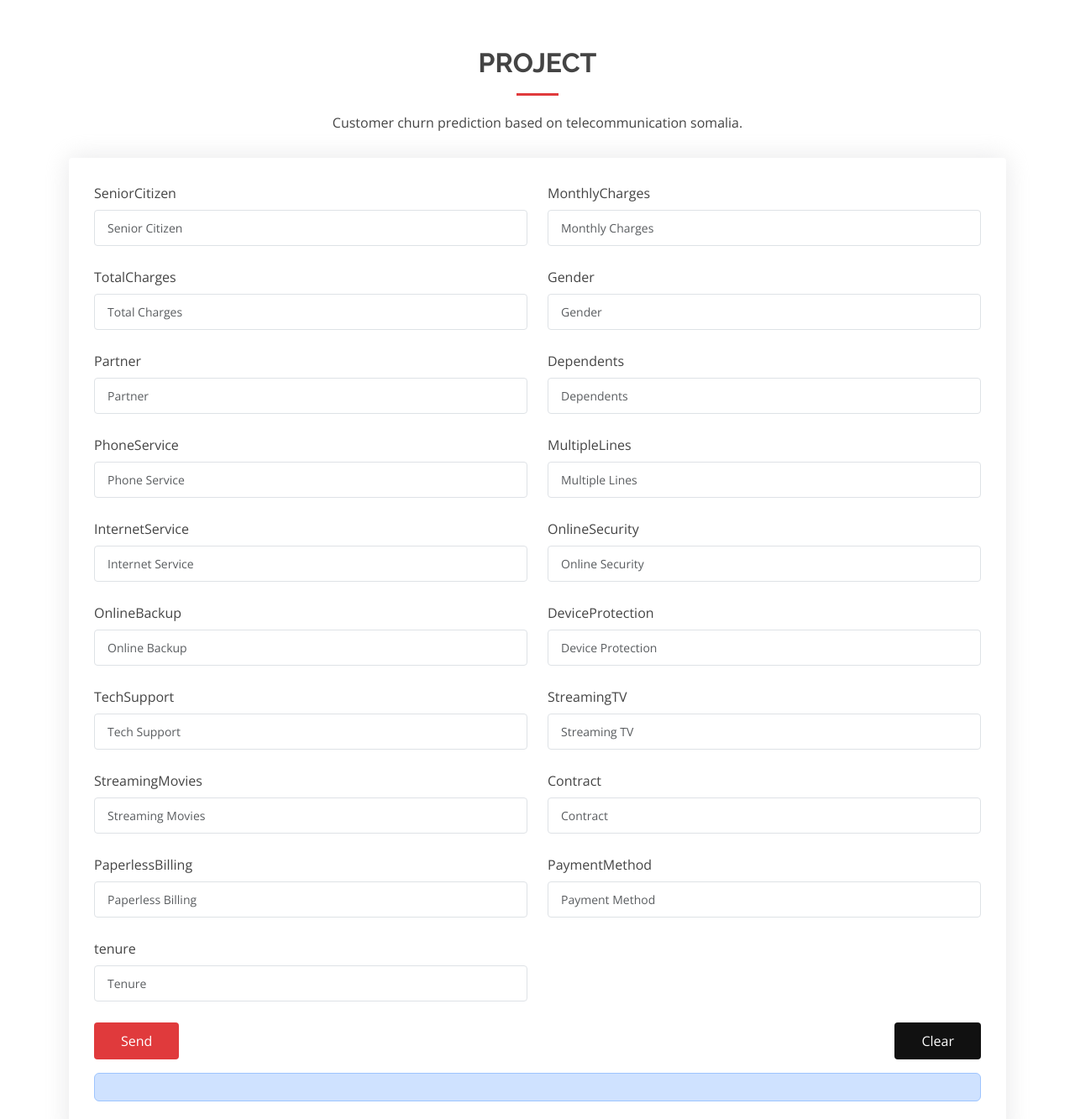
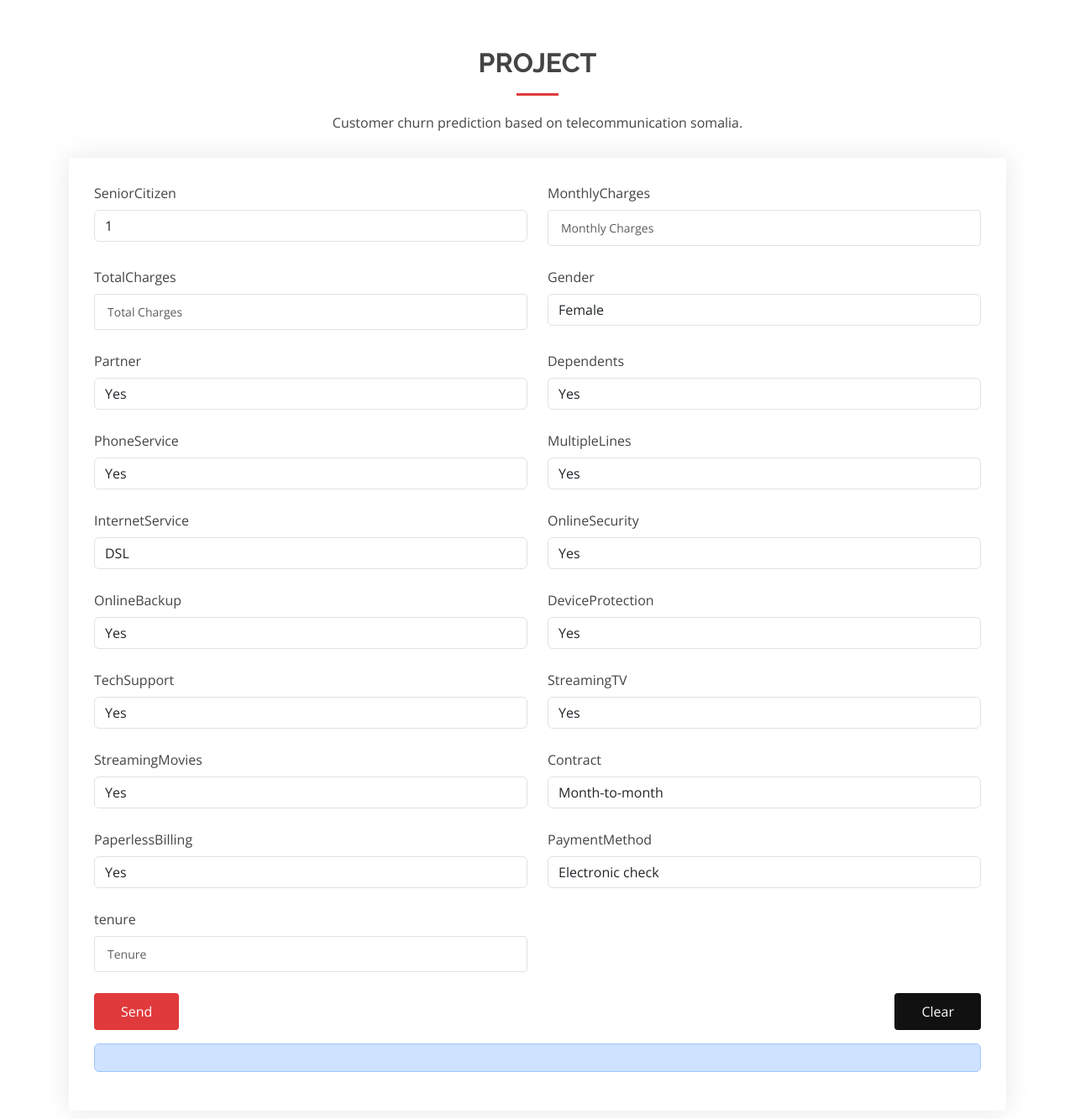
Before and after one commit to Zack-Ali-Hassan/customer-churn-prediction-using-machine-learning, a Flask app: page / in a window 1280 px wide. Shown: the part 2522-3855 px from the top of the page at 84% size. Run offline with Flask 3, Linux system fonts and the light colour scheme; parts of the project's set-up code (start-up, migrations or seed data) failed here and were passed over; some libraries are stand-ins or nearby versions.

Commit message:
first commit 5-5-2024

```diff
--- a/app.py
+++ b/app.py
@@ -52,9 +52,9 @@ def predict():
     inputQuery18 = request.form['PaymentMethod']
     inputQuery19 = request.form['tenure']
     # model = pickle.load(open("../Project/Telco-Customer-Churn-Prediction/modeldt.sav", "rb"))
-    # model = pickle.load(open("../Project/Telco-Customer-Churn-Prediction/modellog.sav", "rb"))
+    model = pickle.load(open("../Project/Telco-Customer-Churn-Prediction/modellog.sav", "rb"))
     # model = pickle.load(open("../Project/Telco-Customer-Churn-Prediction/modelrf.sav", "rb"))
-    model = pickle.load(open("../Project/Telco-Customer-Churn-Prediction/modelsvm.sav", "rb"))
+    # model = pickle.load(open("../Project/Telco-Customer-Churn-Prediction/modelsvm.sav", "rb"))
 
     data = [[inputQuery1, inputQuery2, inputQuery3, inputQuery4, inputQuery5, inputQuery6, inputQuery7,
              inputQuery8, inputQuery9, inputQuery10, inputQuery11, inputQuery12, inputQuery13, inputQuery14,
--- a/templates/index.html
+++ b/templates/index.html
@@ -164,79 +164,138 @@
               <div class="row">
                 <div class="col-lg-6 form-group">
                   <label for="" class="form-label mb-2">SeniorCitizen</label>
-                  <input type="text" name="SeniorCitizen" class="form-control" id="SeniorCitizen" value="{{SeniorCitizen}}" placeholder="Senior Citizen" required>
+                  <select name="SeniorCitizen" class="form-control" id="SeniorCitizen" required>
+                    <option value="1" {% if SeniorCitizen == 1 %}selected{% endif %}>1</option>
+                    <option value="0" {% if SeniorCitizen == 0 %}selected{% endif %}>0</option>
+                </select>
                 </div>
                 <div class="col-lg-6 form-group">
                   <label for="" class="form-label mb-2">MonthlyCharges</label>
-                  <input type="text" name="MonthlyCharges" class="form-control" id="MonthlyCharges" value="{{MonthlyCharges}}" placeholder="Monthly Charges" required>
+                  <input type="number" name="MonthlyCharges" class="form-control" id="MonthlyCharges" value="{{MonthlyCharges}}" placeholder="Monthly Charges" required>
                 </div>
                 <div class="col-lg-6 form-group">
                   <label for="" class="form-label mb-2">TotalCharges</label>
-                  <input type="text" name="TotalCharges" class="form-control" id="TotalCharges" value="{{TotalCharges}}" placeholder="Total Charges" required>
+                  <input type="number" name="TotalCharges" class="form-control" id="TotalCharges" value="{{TotalCharges}}" placeholder="Total Charges" required>
                 </div>
                 <div class="col-lg-6 form-group">
                   <label for="" class="form-label mb-2">Gender</label>
-                  <input type="text" name="Gender" class="form-control" id="Gender" value="{{Gender}}" placeholder="Gender" required>
+                   <select name="Gender" class="form-control" id="Gender" required>
+                    <option value="Female" {% if Gender == 'Female' %}selected{% endif %}>Female</option>
+                    <option value="Male" {% if Gender == 'Male' %}selected{% endif %}>Male</option>
+                </select>
                 </div>
                 <div class="col-lg-6 form-group">
                   <label for="" class="form-label mb-2">Partner</label>
-                  <input type="text" name="Partner" class="form-control" id="Partner" value="{{Partner}}" placeholder="Partner" required>
+                   <select name="Partner" class="form-control" id="Partner" required>
+                    <option value="Yes" {% if Partner == 'Yes' %}selected{% endif %}>Yes</option>
+                    <option value="No" {% if Partner == 'No' %}selected{% endif %}>No</option>
+                  </select>
                 </div>
                 <div class="col-lg-6 form-group">
                   <label for="" class="form-label mb-2">Dependents</label>
-                  <input type="text" name="Dependents" class="form-control" id="Dependents" value="{{Dependents}}" placeholder="Dependents" required>
+                   <select name="Dependents" class="form-control" id="Dependents" required>
+                    <option value="Yes" {% if Dependents == 'Yes' %}selected{% endif %}>Yes</option>
+                    <option value="No" {% if Dependents == 'No' %}selected{% endif %}>No</option>
+                  </select>
                 </div>
                 <div class="col-lg-6 form-group">
                   <label for="" class="form-label mb-2">PhoneService</label>
-                  <input type="text" name="PhoneService" class="form-control" id="PhoneService" value="{{PhoneService}}" placeholder="Phone Service" required>
+                   <select name="PhoneService" class="form-control" id="PhoneService" required>
+                    <option value="Yes" {% if PhoneService == 'Yes' %}selected{% endif %}>Yes</option>
+                    <option value="No" {% if PhoneService == 'No' %}selected{% endif %}>No</option>
+                  </select>
                 </div>
                 <div class="col-lg-6 form-group">
                   <label for="" class="form-label mb-2">MultipleLines</label>
-                  <input type="text" name="MultipleLines" class="form-control" id="MultipleLines" value="{{MultipleLines}}" placeholder="Multiple Lines" required>
+                   <select name="MultipleLines" class="form-control" id="MultipleLines" required>
+                    <option value="Yes" {% if MultipleLines == 'Yes' %}selected{% endif %}>Yes</option>
+                    <option value="No" {% if MultipleLines == 'No' %}selected{% endif %}>No</option>
+                    <option value="No phone service" {% if MultipleLines == 'No phone service' %}selected{% endif %}>No phone service</option>
+                  </select>
                 </div>
                 <div class="col-lg-6 form-group">
                   <label for="" class="form-label mb-2">InternetService</label>
-                  <input type="text" name="InternetService" class="form-control" id="InternetService" value="{{InternetService}}" placeholder="Internet Service" required>
+                   <select name="InternetService" class="form-control" id="InternetService" required>
+                    <option value="DSL" {% if InternetService == 'DSL' %}selected{% endif %}>DSL</option>
+                    <option value="Fiber optic" {% if InternetService == 'Fiber optic' %}selected{% endif %}>Fiber optic</option>
+                    <option value="No" {% if InternetService == 'No' %}selected{% endif %}>No</option>
+                  </select>
                 </div>
                 <div class="col-lg-6 form-group">
                   <label for="" class="form-label mb-2">OnlineSecurity</label>
-                  <input type="text" name="OnlineSecurity" class="form-control" id="OnlineSecurity" value="{{OnlineSecurity}}" placeholder="Online Security" required>
+                   <select name="OnlineSecurity" class="form-control" id="OnlineSecurity" required>
+                    <option value="Yes" {% if OnlineSecurity == 'Yes' %}selected{% endif %}>Yes</option>
+                    <option value="No" {% if OnlineSecurity == 'No' %}selected{% endif %}>No</option>
+                    <option value="No internet service" {% if OnlineSecurity == 'No internet service' %}selected{% endif %}>No internet service</option>
+                  </select>
                 </div>
                 <div class="col-lg-6 form-group">
                   <label for="" class="form-label mb-2">OnlineBackup</label>
-                  <input type="text" name="OnlineBackup" class="form-control" id="OnlineBackup" value="{{OnlineBackup}}" placeholder="Online Backup" required>
+                   <select name="OnlineBackup" class="form-control" id="OnlineBackup" required>
+                    <option value="Yes" {% if OnlineBackup == 'Yes' %}selected{% endif %}>Yes</option>
+                    <option value="No" {% if OnlineBackup == 'No' %}selected{% endif %}>No</option>
+                    <option value="No internet service" {% if OnlineBackup == 'No internet service' %}selected{% endif %}>No internet service</option>
+                  </select>
                 </div>
                 <div class="col-lg-6 form-group">
                   <label for="" class="form-label mb-2">DeviceProtection</label>
-                  <input type="text" name="DeviceProtection" class="form-control" id="DeviceProtection" value="{{DeviceProtection}}" placeholder="Device Protection" required>
+                   <select name="DeviceProtection" class="form-control" id="DeviceProtection" required>
+                    <option value="Yes" {% if DeviceProtection == 'Yes' %}selected{% endif %}>Yes</option>
+                    <option value="No" {% if DeviceProtection == 'No' %}selected{% endif %}>No</option>
+                    <option value="No internet service" {% if DeviceProtection == 'No internet service' %}selected{% endif %}>No internet service</option>
+                  </select>
                 </div>
                 <div class="col-lg-6 form-group">
                   <label for="" class="form-label mb-2">TechSupport</label>
-                  <input type="text" name="TechSupport" class="form-control" id="TechSupport" value="{{TechSupport}}" placeholder="Tech Support" required>
+                   <select name="TechSupport" class="form-control" id="TechSupport" required>
+                    <option value="Yes" {% if TechSupport == 'Yes' %}selected{% endif %}>Yes</option>
+                    <option value="No" {% if TechSupport == 'No' %}selected{% endif %}>No</option>
+                    <option value="No internet service" {% if TechSupport == 'No internet service' %}selected{% endif %}>No internet service</option>
+                  </select>
                 </div>
                 <div class="col-lg-6 form-group">
                   <label for="" class="form-label mb-2">StreamingTV</label>
-                  <input type="text" name="StreamingTV" class="form-control" id="StreamingTV" value="{{StreamingTV}}" placeholder="Streaming TV" required>
+                  <select name="StreamingTV" class="form-control" id="StreamingTV" required>
+                    <option value="Yes" {% if StreamingTV == 'Yes' %}selected{% endif %}>Yes</option>
+                    <option value="No" {% if StreamingTV == 'No' %}selected{% endif %}>No</option>
+                    <option value="No internet service" {% if StreamingTV == 'No internet service' %}selected{% endif %}>No internet service</option>
+                  </select>
                 </div>
                 <div class="col-lg-6 form-group">
                   <label for="" class="form-label mb-2">StreamingMovies</label>
-                  <input type="text" name="StreamingMovies" class="form-control" id="StreamingMovies" value="{{StreamingMovies}}" placeholder="Streaming Movies" required>
+                  <select name="StreamingMovies" class="form-control" id="StreamingMovies" required>
+                    <option value="Yes" {% if StreamingMovies == 'Yes' %}selected{% endif %}>Yes</option>
+                    <option value="No" {% if StreamingMovies == 'No' %}selected{% endif %}>No</option>
+                    <option value="No internet service" {% if StreamingMovies == 'No internet service' %}selected{% endif %}>No internet service</option>
+                  </select>
                 </div>
                 <div class="col-lg-6 form-group">
                   <label for="" class="form-label mb-2">Contract</label>
-                  <input type="text" name="Contract" class="form-control" id="Contract" value="{{Contract}}" placeholder="Contract" required>
+                  <select name="Contract" class="form-control" id="Contract" required>
+                    <option value="Month-to-month" {% if Contract == 'Month-to-month' %}selected{% endif %}>Month-to-month</option>
+                    <option value="One year" {% if Contract == 'One year' %}selected{% endif %}>One year</option>
+                    <option value="Two year" {% if Contract == 'Two year' %}selected{% endif %}>Two year</option>
+                  </select>
                 </div>
                 <div class="col-lg-6 form-group">
                   <label for="" class="form-label mb-2">PaperlessBilling</label>
-                  <input type="text" name="PaperlessBilling" class="form-control" id="PaperlessBilling" value="{{PaperlessBilling}}" placeholder="Paperless Billing" required>
+                  <select name="PaperlessBilling" class="form-control" id="PaperlessBilling" required>
+                    <option value="Yes" {% if PaperlessBilling == 'Yes' %}selected{% endif %}>Yes</option>
+                    <option value="No" {% if PaperlessBilling == 'No' %}selected{% endif %}>No</option>
+                  </select>
                 </div>
                 <div class="col-lg-6 form-group">
                   <label for="" class="form-label mb-2">PaymentMethod</label>
-                  <input type="text" name="PaymentMethod" class="form-control" id="PaymentMethod" value="{{PaymentMethod}}" placeholder="Payment Method" required>
+                  <select name="PaymentMethod" class="form-control" id="PaymentMethod" required>
+                    <option value="Electronic check" {% if PaymentMethod == 'Electronic check' %}selected{% endif %}>Electronic check</option>
+                    <option value="Mailed check" {% if PaymentMethod == 'Mailed check' %}selected{% endif %}>Mailed check</option>
+                    <option value="Credit card (automatic)" {% if PaymentMethod == 'Credit card (automatic)' %}selected{% endif %}>Credit card (automatic)</option>
+                    <option value="Bank transfer (automatic)" {% if PaymentMethod == 'Bank transfer (automatic)' %}selected{% endif %}>Bank transfer (automatic)</option>
+                  </select>
                 </div>
                 <div class="col-lg-6 form-group">
                   <label for="" class="form-label mb-2">tenure</label>
-                  <input type="text" name="tenure" class="form-control" id="tenure" value="{{tenure}}" placeholder="Tenure" required>
+                  <input type="number" name="tenure" class="form-control" id="tenure" value="{{tenure}}" placeholder="Tenure" required>
                 </div>
               </div>
               <div class="d-flex justify-content-between">
@@ -391,7 +450,7 @@
         <div class="credits">Developed by <a href="#hero">SOMTELCHURN</a>
         </div>
       </div>
-      <div class="social-links text-center text-md-end pt-3 pt-md-0">
+      <div class="social-links text-center text-md-end pt-3 pt-md-No">
         <a href="#" class="twitter"><i class="bx bxl-twitter"></i></a>
         <a href="#" class="facebook"><i class="bx bxl-facebook"></i></a>
         <a href="#" class="instagram"><i class="bx bxl-instagram"></i></a>
```
Also changed, not shown: Telco-Customer-Churn-Prediction/Accuracy Comparison of Supervised ML Algorithms.png, Telco-Customer-Churn-Prediction/decision_tree_confusion_matrix.png, Telco-Customer-Churn-Prediction/logistic_regression_confusion_matrix.png, Telco-Customer-Churn-Prediction/random_forest_confusion_matrix.png, Telco-Customer-Churn-Prediction/svm_confusion_matrix.png, 5 other files.
